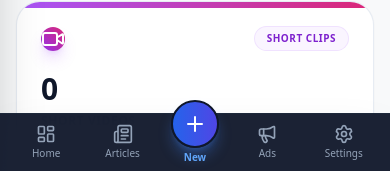
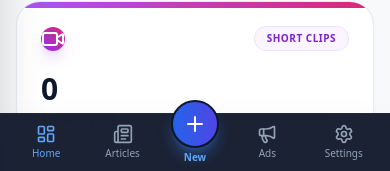
Before and after one commit to jasanim99-spec/top-newsss-project, a React (Vite) app in the folder top-news-admin/: page / in a window 390 px wide. Shown: the part 673-844 px from the top of the page. Built offline with nearby package versions, Linux system fonts and the light colour scheme; no server answers; the database is empty; sample sign-in values are in the browser's storage.

Commit message:
Fix mobile bottom dock Home button routing to root/dashboard instead of login fallback

```diff
--- a/top-news-admin/src/App.tsx
+++ b/top-news-admin/src/App.tsx
@@ -69,6 +69,7 @@ function App() {
               <Route element={<ProtectedRoute allowedRoles={['admin']} />}>
                 <Route path="/" element={<Layout />}>
                   <Route index element={<Dashboard />} />
+                  <Route path="dashboard" element={<Dashboard />} />
 
                   {/* News & Editorial Review Routes */}
                   <Route path="news/reviews" element={<PendingReviews />} />
--- a/top-news-admin/src/components/Layout/Layout.tsx
+++ b/top-news-admin/src/components/Layout/Layout.tsx
@@ -30,9 +30,9 @@ const Layout: React.FC = () => {
       <div className="lg:hidden fixed bottom-0 left-0 right-0 z-50 bg-slate-900/95 backdrop-blur-lg border-t border-slate-800 shadow-2xl px-2 py-1.5">
         <div className="flex items-center justify-around max-w-md mx-auto">
           <Link
-            to="/dashboard"
+            to="/"
             className={`flex flex-col items-center justify-center w-14 py-1 transition-all ${
-              isActive('/dashboard') ? 'text-blue-400 font-bold' : 'text-slate-400 hover:text-white'
+              isActive('/') || isActive('/dashboard') ? 'text-blue-400 font-bold' : 'text-slate-400 hover:text-white'
             }`}
           >
             <LayoutDashboard className="w-5 h-5" />
```
